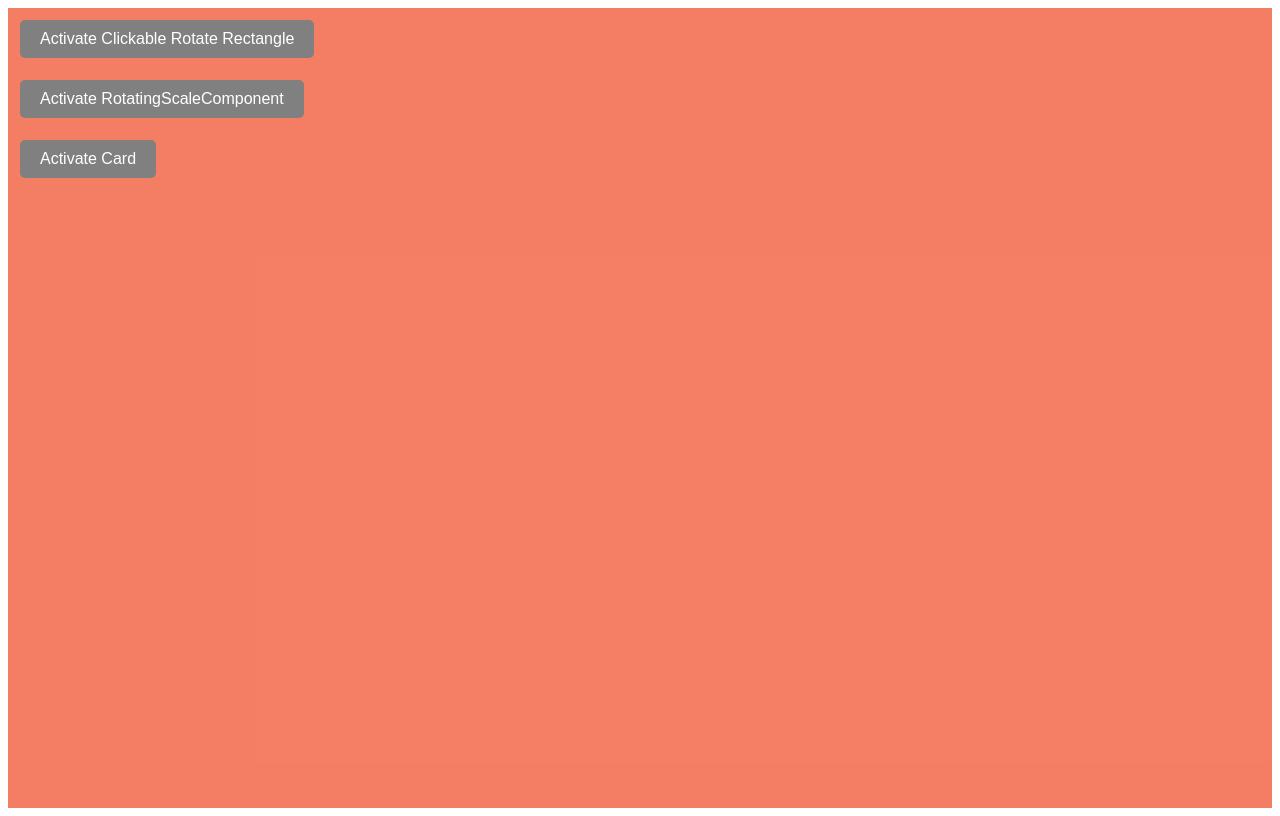
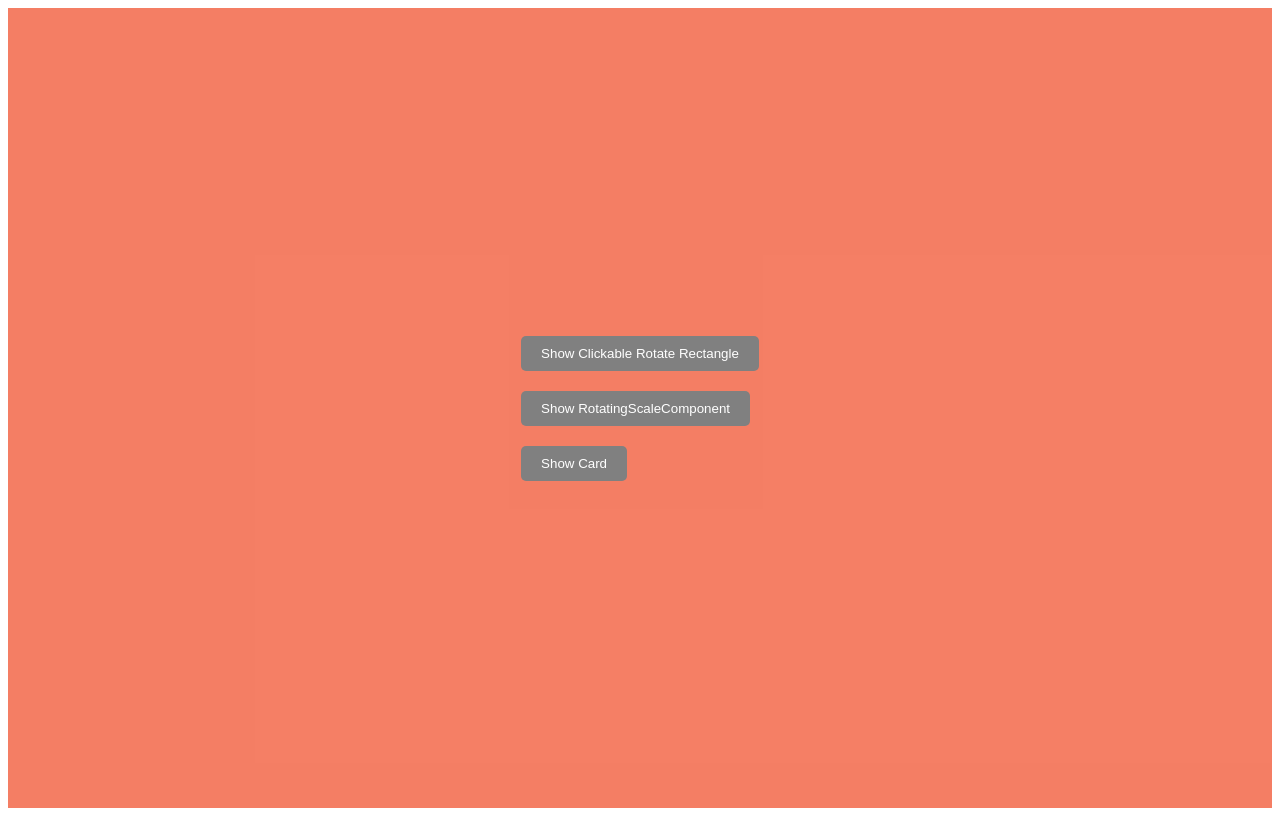
Before and after one commit to murphybread/next-quest, a Next.js app: page / in a window 1280 px wide. Built offline with nearby package versions, Linux system fonts and the light colour scheme.

Commit message:
feat: devide infocontainer and preview dynamic button

```diff
--- a/src/components/DynamicButton.tsx
+++ b/src/components/DynamicButton.tsx
@@ -1,88 +1,72 @@
 import React, { useState } from "react";
 import styled from "styled-components";
 import { useRouter } from "next/navigation";
+import InfoContainer from "@components/InfoContainer";
 // Styled-components
-const StyledButton = styled.button<{ $isActive: boolean; $index: number }>`
-  position: fixed;
-  left: 20px;
-  font-size: 16px;
-  cursor: pointer;
-  background-color: ${(props) => (props.$isActive ? "green" : "gray")};
+const StyledButton = styled.button<{ $isActive: boolean }>`
+  margin: 10px;
+  padding: 10px 20px;
+  background-color: ${(props) => (props.$isActive ? "green" : "grey")};
   color: white;
   border: none;
-  padding: 10px 20px;
   border-radius: 5px;
-  transition: background-color 0.3s ease;
-  top: ${(props) =>
-    `${20 + props.$index * 60}px`}; // 각 버튼이 겹치지 않도록 위치 조정
+  cursor: pointer;
 `;
 
-const Container = styled.div`
-  position: relative;
+const AnimationContainer = styled.div`
+  margin: 20px 0;
+  padding: 20px;
+  background-color: lightgray;
+  border-radius: 10px;
+  text-align: center;
+  animation: fadeIn 0.5s ease;
+
+  @keyframes fadeIn {
+    from {
+      opacity: 0;
+    }
+    to {
+      opacity: 1;
+    }
+  }
 `;
 
-const InfoContainer = styled.div`
-  position: fixed;
-  top: 10px;
-  right: 10px;
-  background-color: rgba(0, 0, 0, 0.8);
-  color: white;
-  padding: 20px;
-  border-radius: 8px;
-  max-width: 300px;
-  box-shadow: 0 4px 6px rgba(0, 0, 0, 0.1);
-  z-index: 1000;
-  white-space: pre-wrap;
-`;
-
-interface DescriptiveComponent extends React.FC {
-  description?: string;
-}
-
-interface DynamicButtonProps {
-  component: DescriptiveComponent; // 렌더링할 컴포넌트 타입
-  componentName: string; // 버튼에 표시될 이름
-  index: number; // 버튼의 순서
-}
-
-const DynamicButton: React.FC<DynamicButtonProps> = ({
-  component: Component,
-  componentName,
-  index,
-}) => {
+const DynamicButton = ({ component: Component, componentName }: any) => {
+  const [isPreviewVisible, setIsPreviewVisible] = useState(false);
   const router = useRouter();
-  const [isActive, setIsActive] = useState(false); // 활성화 상태 관리
-
-  const handleRouting = () => {
-    router.push(`/${componentName}`); // 라우팅
-  };
 
   return (
-    <Container>
-      {/* 버튼 */}
+    <div>
       <StyledButton
         onClick={() => {
-          setIsActive((prev) => !prev);
-          handleRouting(); // URL 변경
+          setIsPreviewVisible((prev) => !prev); // 프리뷰 상태 활성화
         }}
-        $isActive={isActive}
-        $index={index}
+        $isActive={isPreviewVisible}
       >
-        {isActive ? `Deactivate ${componentName}` : `Activate ${componentName}`}
+        Show {componentName}
       </StyledButton>
 
-      {/* 동적으로 렌더링되는 컴포넌트 */}
-      {isActive && (
+      {/* 애니메이션과 프리뷰 */}
+      {isPreviewVisible && (
         <>
-          <Component />
-          {/* 설명 컨테이너 */}
-          <InfoContainer>
-            <h4>{componentName}</h4>
-            <p>{Component.description}</p>
-          </InfoContainer>
+          <InfoContainer
+            componentName={componentName}
+            description={Component.description}
+          />
+          <AnimationContainer>
+            <Component /> {/* 컴포넌트 프리뷰 */}
+            <StyledButton
+              onClick={() => {
+                router.push(`/${componentName}`); // 라우팅
+              }}
+              $isActive={isPreviewVisible}
+            >
+              View Details
+            </StyledButton>
+          </AnimationContainer>
         </>
       )}
-    </Container>
+    </div>
   );
 };
 
--- /dev/null
+++ b/src/components/InfoContainer.tsx
@@ -0,0 +1,36 @@
+// src/components/InfoContainer.tsx
+import React from "react";
+import styled from "styled-components";
+
+const StyledInfoContainer = styled.div`
+  position: fixed;
+  top: 10px;
+  right: 10px;
+  background-color: rgba(0, 0, 0, 0.8);
+  color: white;
+  padding: 20px;
+  border-radius: 8px;
+  max-width: 300px;
+  box-shadow: 0 4px 6px rgba(0, 0, 0, 0.1);
+  z-index: 1000;
+  white-space: pre-wrap;
+`;
+
+interface InfoContainerProps {
+  componentName: string;
+  description?: string;
+}
+
+const InfoContainer: React.FC<InfoContainerProps> = ({
+  componentName,
+  description,
+}) => {
+  return (
+    <StyledInfoContainer>
+      <h4>{componentName}</h4>
+      <p>{description}</p>
+    </StyledInfoContainer>
+  );
+};
+
+export default InfoContainer;
```
Also changed, not shown: src/app/styled-test/page.tsx (deleted, +0 -37 lines), src/app/Card/page.tsx (renamed from src/app/card-flip-animation/page.tsx).
